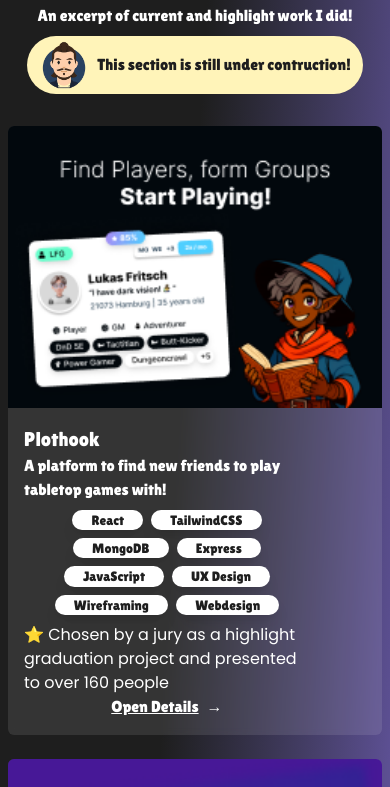
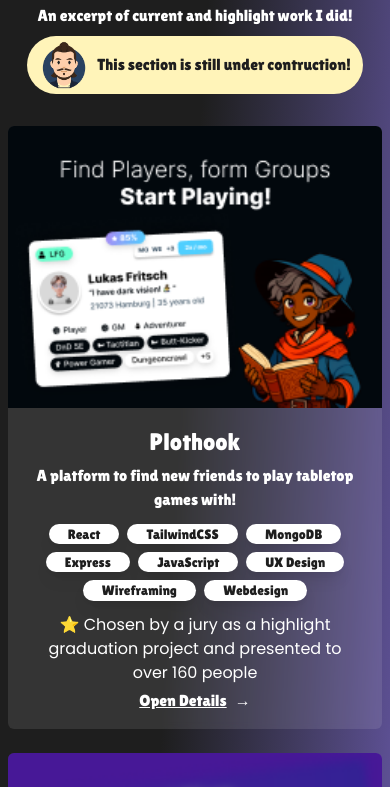
Before and after one commit to LukasF7889/lukasfritsch, a React (Vite) app: page / in a window 390 px wide. Shown: the part 4189-4976 px from the top of the page. Built offline with nearby package versions, Linux system fonts and the light colour scheme.

Commit message:
Fixes for mobile Layout and Image Slider

```diff
--- a/src/components/Homepage/References.jsx
+++ b/src/components/Homepage/References.jsx
@@ -10,7 +10,7 @@ const References = ({ modalOpen, setModalOpen, setSelectedProject }) => {
   return (
     <section
       id="projects"
-      className="flex flex-col items-center w-full px-2 md:w-[80%] mx-auto text-white mt-12"
+      className="flex flex-col items-center w-full px-2 md:w-[90%] lg:w-[80%] mx-auto text-white mt-12"
     >
       <h2>My Projects</h2>
       <h4 className="text-center mb-2">
@@ -30,7 +30,10 @@ const References = ({ modalOpen, setModalOpen, setSelectedProject }) => {
       {referenceData.map((e) => (
         <div
           key={e.id}
-          className="flex flex-col md:flex-row items-stretch w-full mb-6 rounded-md bg-white/10 backdrop-blur-[3px] md:h-[280px] cursor-pointer hover:bg-lf-pink/50 hover:translate-y-1 transition-all duration-300"
+          onClick={() => {
+            setSelectedProject(e), setModalOpen(true);
+          }}
+          className="flex flex-col md:flex-row items-center md:items-stretch w-full mb-6 rounded-md bg-white/10 backdrop-blur-[3px] md:h-[320px] lg:h-[280px] max-w-[1200px] cursor-pointer hover:bg-lf-pink/50 hover:translate-y-1 transition-all duration-300"
         >
           {/* Image for mobile */}
           <figure className="w-full h-full md:hidden flex-shrink-0">
@@ -51,7 +54,7 @@ const References = ({ modalOpen, setModalOpen, setSelectedProject }) => {
               />
             </figure>
           )}
-          <div className="flex flex-col px-4 py-4 w-[85%] md:px-12 md:py-8 md:w-[70%]">
+          <div className="flex flex-col px-4 py-4 w-[95%] gap-1 text-center md:text-left md:px-12 md:py-8 md:w-[70%]">
             <h3>{e.title}</h3>
             <h5>{e.subtitle}</h5>
             <div className="mt-2">{displayChips(e.tags, "lf-chips-small")}</div>
--- a/src/components/ImageSlider.jsx
+++ b/src/components/ImageSlider.jsx
@@ -23,16 +23,10 @@ const ImageSlider = ({ img }) => {
     // Container
     <div className="relative w-full">
       {/* Scroll Buttons on Desktop */}
-      <button
-        onClick={() => scroll("left")}
-        className="hidden md:flex absolute left-0 top-1/2 -translate-y-1/2 z-10 bg-white/60 hover:bg-white text-black px-2 py-1 rounded-l"
-      >
+      <button onClick={() => scroll("left")} className="slider-btn left-0">
         ←
       </button>
-      <button
-        onClick={() => scroll("right")}
-        className="hidden md:flex absolute right-0 top-1/2 -translate-y-1/2 z-10 bg-white/60 hover:bg-white text-black px-2 py-1 rounded-r"
-      >
+      <button onClick={() => scroll("right")} className="slider-btn right-0">
         →
       </button>
       <div
--- a/src/components/ReferenceModal.jsx
+++ b/src/components/ReferenceModal.jsx
@@ -26,9 +26,9 @@ const ReferenceModal = ({ modalOpen, setModalOpen, selectedProject }) => {
     <>
       {modalOpen && (
         <div
-          className={`fixed flex items-start top-0 left-0 h-full w-full bg-lf-black/90 z-100 overflow-y-auto`}
+          className={`fixed flex items-start top-0 left-0 h-full w-full  bg-lf-black/90 z-100 overflow-y-auto`}
         >
-          <div className="flex flex-col items-start  gap-2 bg-white rounded-lg w-[98vw] md:w-[75vw] mx-auto p-12 y-12 mt-6 md:mt-12 mb-20">
+          <div className="flex flex-col text-center md:text-left md:items-start gap-2 bg-white rounded-lg w-[98vw] md:w-[75vw] mx-auto p-12 y-12 mt-6 md:mt-12 mb-20 max-w-[1200px]">
             <div className="relative w-full flex justify-between text-2xl">
               <div>
                 <h5 className="text-md bg-lf-yellow rounded-full px-3 py-1 flex gap-2 items-center">
--- a/src/index.css
+++ b/src/index.css
@@ -20,23 +20,23 @@ p {
 
 @layer base {
   h1 {
-    @apply text-[3.25rem]/14 md:text-[5rem]/20;
+    @apply text-[3.25rem]/14 lg:text-[5rem]/20;
   }
   h2 {
-    @apply text-[1.81rem] md:text-[2.81rem];
+    @apply text-[1.81rem] lg:text-[2.81rem];
   }
   h3 {
-    @apply text-[1.25rem] md:text-[2rem];
+    @apply text-[1.5rem] lg:text-[2.5rem];
   }
   h4 {
-    @apply text-[1rem] md:text-[1.5rem];
+    @apply text-[1rem] lg:text-[1.5rem];
   }
   h5 {
-    @apply text-[1rem] md:text-[1.25rem];
+    @apply text-[1rem] lg:text-[1.25rem];
   }
 
   p {
-    @apply text-[1rem] md:text-[1rem];
+    @apply text-[1rem] lg:text-[1rem];
   }
 
   a {
@@ -44,11 +44,11 @@ p {
   }
 
   .lf-chips {
-    @apply bg-white text-lf-black text-[1rem] md:text-[1.13rem] rounded-full px-[1.56rem] py-1;
+    @apply bg-white text-lf-black text-[1rem] lg:text-[1.13rem] rounded-full px-[1.56rem] py-1;
   }
 
   .lf-chips-small {
-    @apply bg-white text-lf-black text-[0.85rem] md:text-[0.85rem] rounded-full px-[1.2rem] py-[0.75];
+    @apply bg-white text-lf-black text-[0.85rem] lg:text-[0.85rem] rounded-full px-[1.2rem] py-[0.75];
   }
 
   .contact-btn {
@@ -66,6 +66,10 @@ p {
 
 .timeline-entry {
   @apply flex flex-col items-center text-center bg-lf-yellow/40 backdrop-blur-[5px] p-4 shadow-md rounded-md max-w-xs transition-all duration-700 translate-y-8;
+}
+
+.slider-btn {
+  @apply hidden md:flex absolute top-1/2 -translate-y-1/2 z-10 bg-lf-green/60 hover:bg-lf-green text-lf-black px-2 py-1 rounded-full cursor-pointer hover:-translate-y-1/3 active:bg-lf-green/60 transition-all duration-100;
 }
 
 @layer utilities {
```
